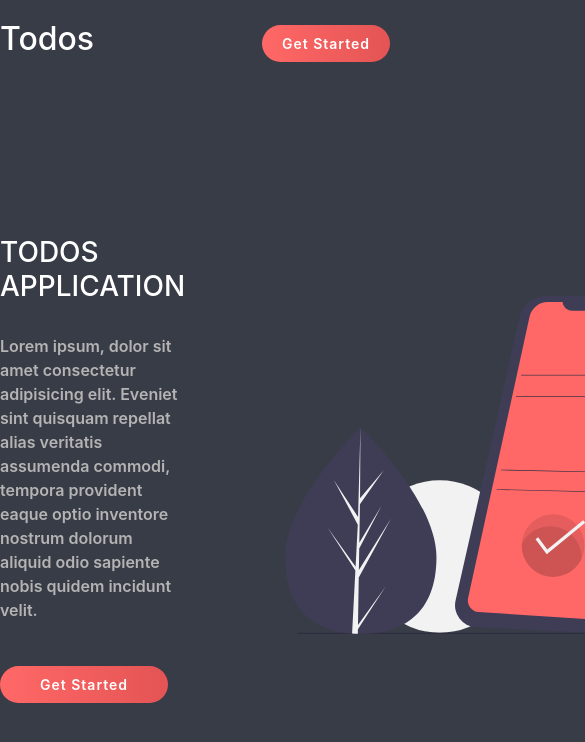
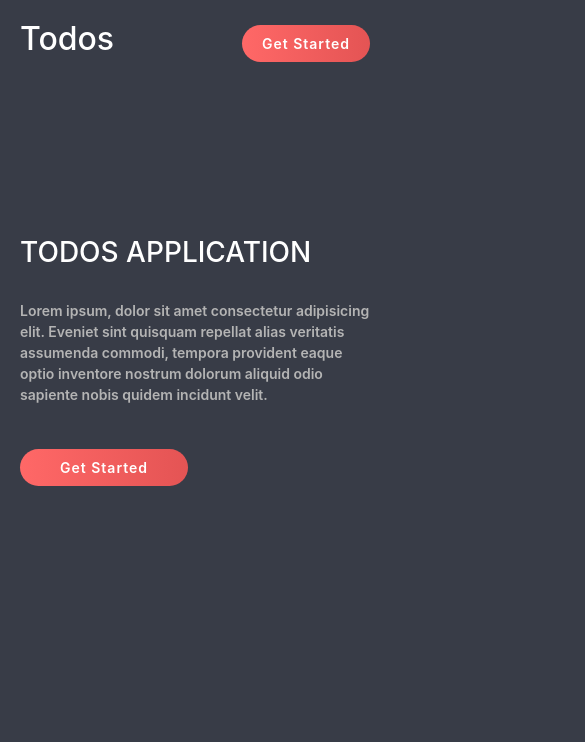
Before and after one commit to DwiNugroho/angular-todolist, an Angular app: page / in a window 390 px wide. Shown: the top 742 px of the page, 585 px wide, since content can reach past the window. Built offline with nearby package versions, Linux system fonts and the light colour scheme.

Commit message:
styling responsive in landing page

```diff
--- a/src/app/components/landing/landing.component.scss
+++ b/src/app/components/landing/landing.component.scss
@@ -37,3 +37,17 @@
     width: 520px;
   }
 }
+
+@media (max-width: 991px) {
+  .right-section {
+    display: none;
+  }
+}
+
+@media (max-width: 425px) {
+  .left-section {
+    p {
+      font-size: 14px;
+    }
+  }
+}
--- a/src/app/components/navbar/navbar.component.scss
+++ b/src/app/components/navbar/navbar.component.scss
@@ -1,3 +1,7 @@
+nav {
+  background: #383C47;
+}
+
 .navbar-wrapper {
   display: flex;
   flex-direction: row;
--- a/src/styles.scss
+++ b/src/styles.scss
@@ -8,3 +8,9 @@ body, html {
 a {
   text-decoration: none !important;
 }
+
+@media (max-width: 575px) {
+  body {
+    padding: 0 20px;
+  }
+}
```
